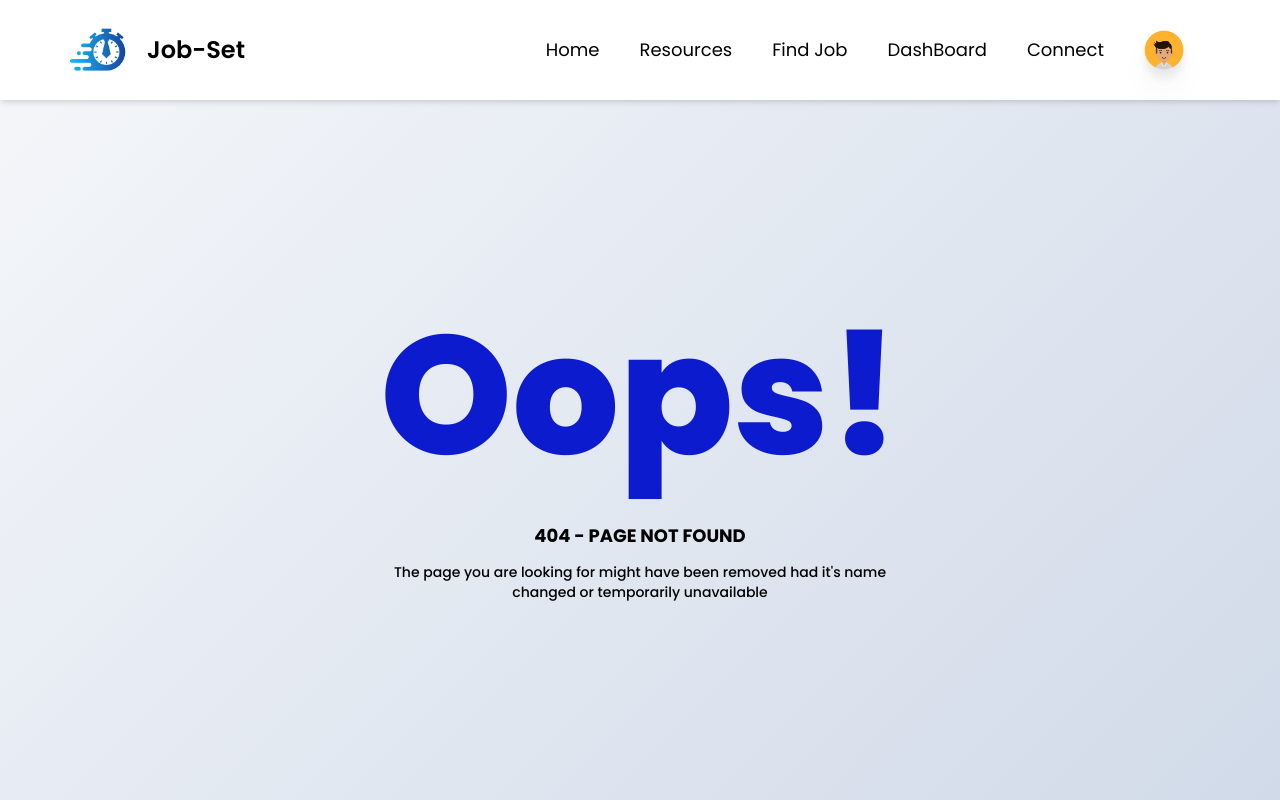
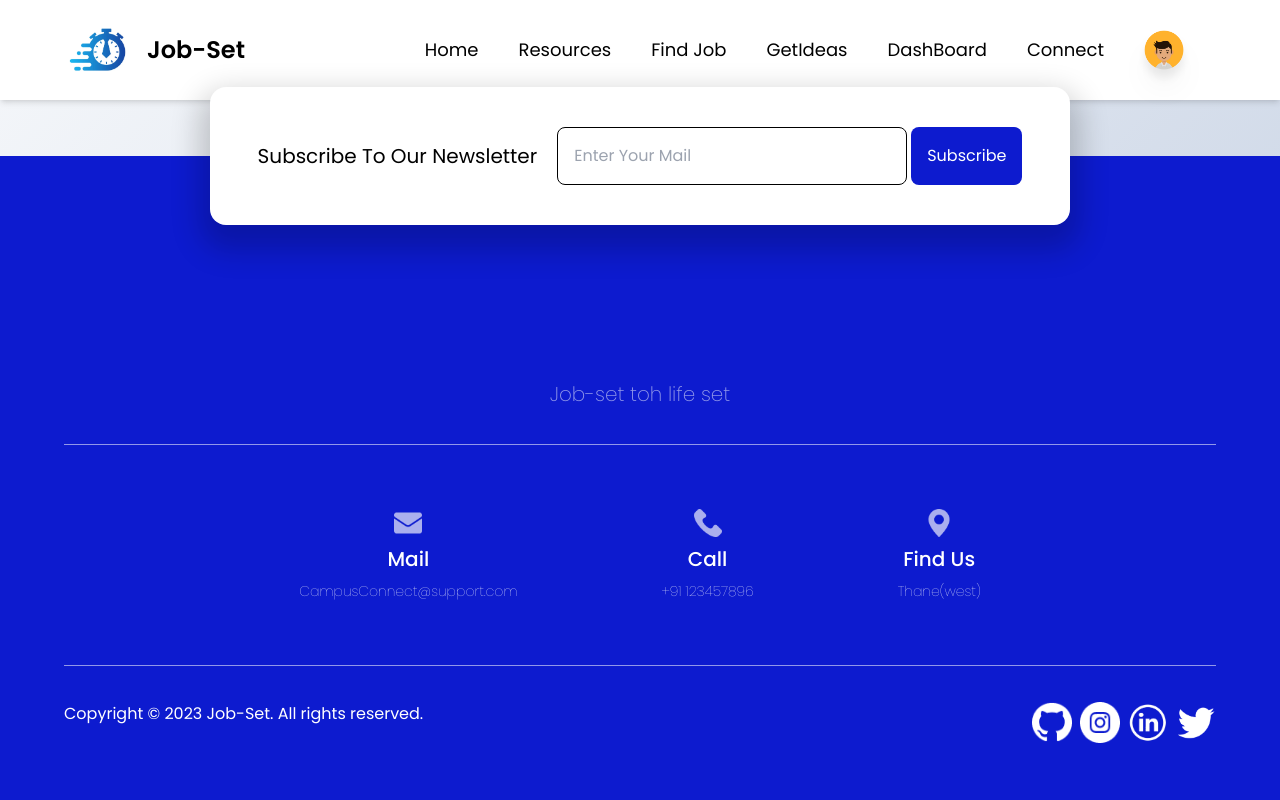
Before and after one commit to DevJSter/aura_hack, a React (Create React App) app: page /getideas in a window 1280 px wide. Shown: the top 800 px of the page. Built offline with nearby package versions, Linux system fonts and the light colour scheme; a web font is replaced by a local one.

Commit message:
Adding getIdeas.jsx
Signed-off-by: Shubham Tiwari <shubht3303@gmail.com>

```diff
--- a/src/App.jsx
+++ b/src/App.jsx
@@ -7,6 +7,7 @@
 /* Components */
 import NavBar from './components/NavBar';
 import Footer from './components/Footer';
+import GetIdeas from './pages/GetIdeas';
 
 /* Pages*/
 import Home from './pages/Home'
@@ -14,7 +15,7 @@
 import Resources from './pages/Resources'
 import FindJob from './pages/FindJob'
 import Policy from './components/Policy'
-import Demo from './components/Demo';
+import Demo from './components/GetIdeas';
 import LogIn from './pages/Login';
 import SignUp from './pages/SignUp';
 
@@ -93,6 +94,7 @@
           <Route exact path='/' element={<Home />} />
           <Route exact path='*' element={<NotFound />} />{/* Any Page that is not available will get redirected to not found using (*) */}
           <Route exact path='/findjob' element={<FindJob />} />
+          <Route exact path='/getideas' element={<GetIdeas />} />
           <Route path='/search/location/:location' element={<FindJob />} />
           <Route path='/search/:keyword' element={<FindJob />} />
           <Route path='/job/:id' element={<SingleJob />} />
--- a/src/components/NavBar.jsx
+++ b/src/components/NavBar.jsx
@@ -14,6 +14,7 @@
 import { userLogOutAction } from "../redux/actions/userAction";
 import SignUp from '../pages/SignUp'
 import Login from '../pages/Login'
+import GetIdeas from './pages/GetIdeas'
 
 
 
@@ -120,6 +121,11 @@
                             </>
                         ) : (
                             <>
+                             <Link to='/GetIdeas'>
+                                    <li className="text-lg text-lightModeTextColor hover:text-lightPrimary duration-100 transition-all ease-in-out cursor-pointer">
+                                        GetIdeas
+                                    </li>
+                                </Link>
                                 <Link to='https://job-set-dashboard.netlify.app/'>
                                     <li className="text-lg text-lightModeTextColor hover:text-lightPrimary duration-100 transition-all ease-in-out cursor-pointer">
                                         DashBoard
--- /dev/null
+++ b/src/pages/GetIdeas.jsx
@@ -0,0 +1,11 @@
+import React from 'react'
+
+const GetIdeas = () => {
+  return (
+    <div>
+
+    </div>
+  )
+}
+
+export default GetIdeas
```
Also changed, not shown: src/components/Demo.jsx (deleted).
